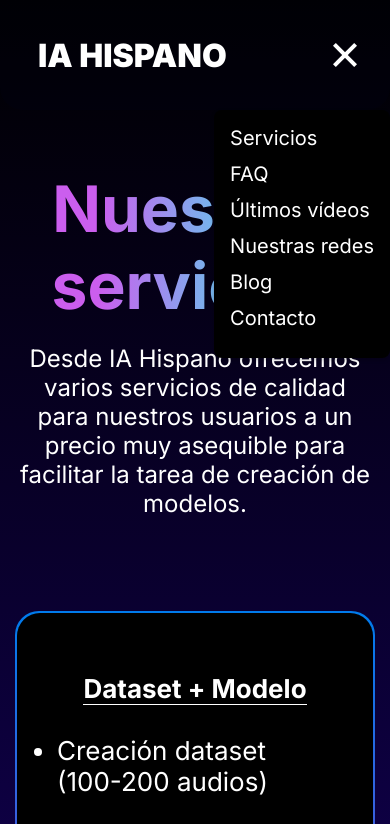
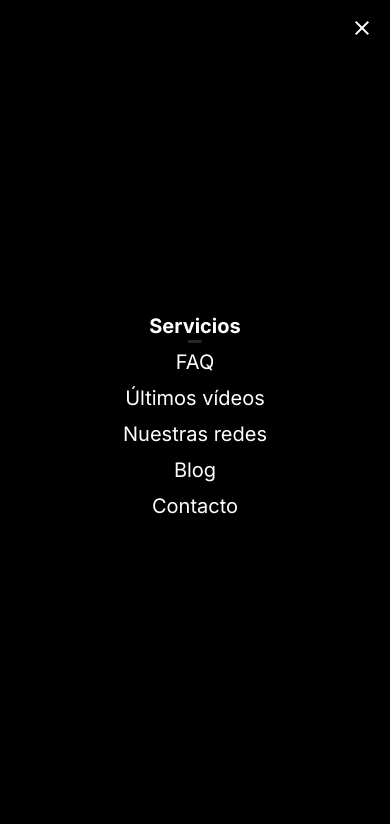
Before and after one commit to IAHispano/IAHispano-Website, a plain HTML site: page public/servicios.html in a window 390 px wide. Both pictures are taken after a click on the element 345 px from the left and 55 px from the top of the page. Shown: the top 824 px of the page. Drawn offline with Linux system fonts and the light colour scheme.

Commit message:
Full screen mobile menu V2

```diff
--- a/public/scripts/menuMobile.js
+++ b/public/scripts/menuMobile.js
@@ -2,9 +2,15 @@
 document.addEventListener("DOMContentLoaded", function () {
   const menuToggle = document.querySelector(".menu-toggle");
   const mobileMenu = document.querySelector(".mobile-menu");
+  const closeButton = mobileMenu.querySelector(".close-button");
 
   menuToggle.addEventListener("click", function () {
     this.classList.toggle("active");
     mobileMenu.classList.toggle("active");
   });
+
+  closeButton.addEventListener("click", function () {
+    menuToggle.classList.remove("active");
+    mobileMenu.classList.remove("active");
+  });
 });
--- a/public/servicios.html
+++ b/public/servicios.html
@@ -1,5 +1,6 @@
 <!DOCTYPE html>
 <html lang="en">
+
 <head>
   <meta charset="UTF-8" />
   <meta http-equiv="X-UA-Compatible" content="IE=edge" />
@@ -11,13 +12,11 @@
       href="https://iahispano.com/styles/mediaqueries.css"
     /> -->
   <link rel="stylesheet" href="./styles/mediaqueries.css" />
+  <link rel="stylesheet" href="https://fonts.googleapis.com/icon?family=Material+Icons">
   <!-- Recomendable descargar e importar localmente -->
   <link rel="preconnect" href="https://fonts.googleapis.com" />
   <link rel="preconnect" href="https://fonts.gstatic.com" crossorigin />
-    <link
-      href="https://fonts.googleapis.com/css2?family=Inter:wght@400;500;700;900&&display=swap"
-      rel="stylesheet"
-    />
+  <link href="https://fonts.googleapis.com/css2?family=Inter:wght@400;500;700;900&&display=swap" rel="stylesheet" />
 
   <!-- favicon -->
   <link rel="icon" href="img\favicon.png" type="image/x-icon">
@@ -58,7 +57,8 @@
     </div>
     <div class="mobile-menu">
       <div class="mobile-menu-content">
-          <div class="nav-item" active>
+        <button class="close-button"><i class="material-icons">close</i></button>
+        <div class="nav-item active">
           <a href="servicios.html">Servicios</a>
         </div>
         <div class="nav-item"><a href="faq.html">FAQ</a></div>
@@ -93,12 +93,8 @@
               </ul>
             </div>
             <div class="button-container text-center">
-                <a
-                  href="https://discord.iahispano.com"
-                  class="primary-button text-md"
-                >
-                  25€</a
-                >
+              <a href="https://discord.iahispano.com" class="primary-button text-md">
+                25€</a>
             </div>
             <div class="service-comment">
               Todos los pagos se realizaran mediante PayPal.
@@ -115,12 +111,8 @@
               </ul>
             </div>
             <div class="button-container text-center">
-                <a
-                  href="https://discord.iahispano.com"
-                  class="primary-button text-md"
-                >
-                  15€</a
-                >
+              <a href="https://discord.iahispano.com" class="primary-button text-md">
+                15€</a>
             </div>
             <div class="service-comment">
               Todos los pagos se realizaran mediante PayPal.
@@ -136,12 +128,8 @@
               </ul>
             </div>
             <div class="button-container text-center">
-                <a
-                  href="https://discord.iahispano.com"
-                  class="primary-button text-md"
-                >
-                  5€</a
-                >
+              <a href="https://discord.iahispano.com" class="primary-button text-md">
+                5€</a>
             </div>
             <div class="service-comment">
               Todos los pagos se realizaran mediante PayPal.
@@ -157,4 +145,5 @@
 
   <!-- Content End -->
 </body>
+
 </html>
--- a/public/styles/standard.css
+++ b/public/styles/standard.css
@@ -171,20 +171,42 @@ a {
 
 .mobile-menu {
   display: none;
-  position: absolute;
-  top: 100%;
+  position: fixed;
+  top: 0;
   right: 0;
+  bottom: 0;
+  left: 0;
   z-index: 999;
   background-color: #000;
   padding: 16px;
   border-radius: 8px;
   box-shadow: 0 2px 4px rgba(0, 0, 0, 0.2);
   transform-origin: top;
+  width: 100vw; /* Ocupa el ancho completo de la ventana */
+  height: 100vh; /* Ocupa la altura completa de la ventana */
 }
 
 .mobile-menu-content {
   display: flex;
   flex-direction: column;
+  justify-content: center;
+  align-items: center;
+  height: 100%; /* Ocupa la altura completa del menú */
+}
+
+.close-button {
+  position: absolute;
+  top: 16px;
+  right: 16px;
+  background: none;
+  border: none;
+  color: #fff;
+  font-size: 16px;
+  cursor: pointer;
+}
+
+.close-button:focus {
+  outline: none;
 }
 
 .mobile-menu .nav-item {
@@ -199,6 +221,46 @@ a {
 
 .mobile-menu .nav-item.active a {
   font-weight: bold;
+  position: relative;
+  color: #fff;
+  text-decoration: none;
+  animation: glowMobile 2.5s;
+}
+
+@keyframes glowMobile {
+  0% {
+    text-shadow: 0 0 20px rgba(255, 255, 255, 500);
+  }
+  100% {
+    text-shadow: none;
+  }
+}
+
+.mobile-menu .nav-item.active a::after {
+  content: '';
+  position: absolute;
+  bottom: -5px;
+  left: 0;
+  width: 100%;
+  height: 3px;
+  background-color: #fff;
+  animation: underlineMobile 1.5s ease-in-out infinite;
+  opacity: 0;
+}
+
+@keyframes underlineMobile {
+  0% {
+    transform: scaleX(0);
+    opacity: 0;
+  }
+  50% {
+    transform: scaleX(1);
+    opacity: 1;
+  }
+  100% {
+    transform: scaleX(0);
+    opacity: 0;
+  }
 }
 
 @media (max-width: 768px) {
```
Also changed, not shown: public/blog.html (+5 -5 lines), public/contacto.html (+6 -9 lines), public/faq.html (+5 -5 lines), public/index.html (+6 -9 lines), public/redes.html (+5 -5 lines), public/videos.html (+5 -5 lines). Lines whose indentation alone changed are shown as unchanged.
